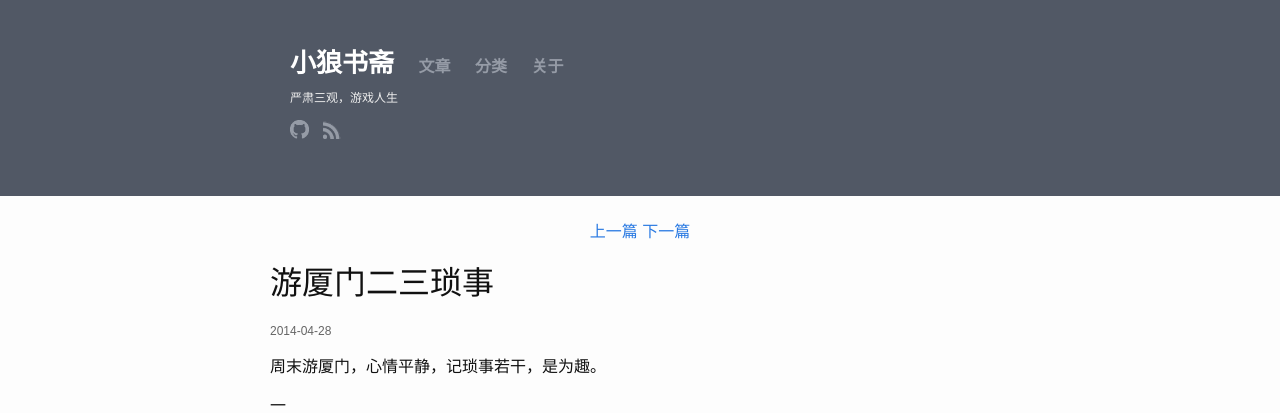
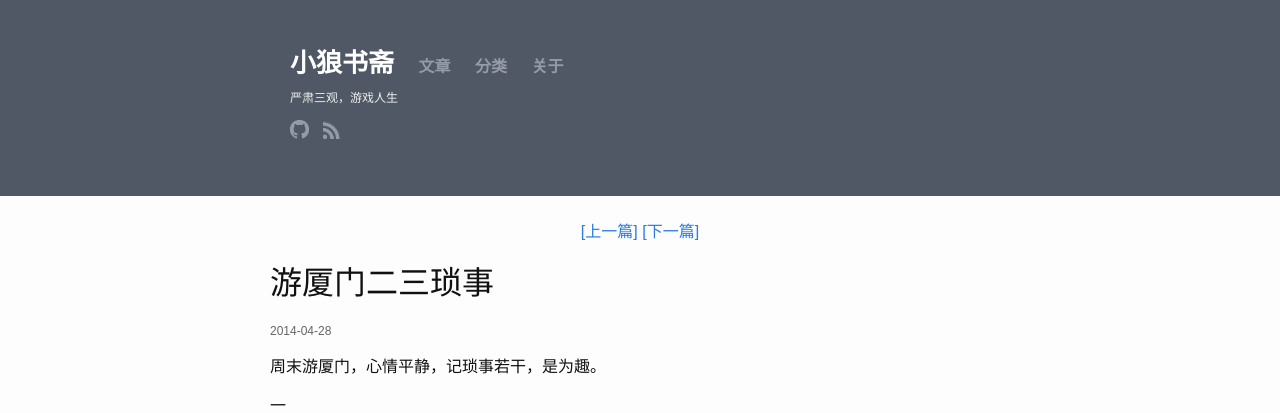
Before and after one commit to HongHeng/hongheng.github.io, a Jekyll site: the page built from _posts/2014-04-28-xiamen.md, in a window 1280 px wide. Shown: the top 413 px of the page. Built offline with Jekyll 4.4.1, drawn with Linux system fonts in a browser that asks for light colours.

Commit message:
统一格式

```diff
--- a/_layouts/post.html
+++ b/_layouts/post.html
@@ -5,8 +5,8 @@ layout: default
 
   <footer class="footer-nav">
   	<p>
-  		{% if page.previous %}<a class="post-link" href="{{ page.previous.url }}">上一篇</a>{% endif %}
-  		{% if page.next %}<a class="post-link" href="{{ page.next.url }}">下一篇</a>{% endif %}
+  		{% if page.previous %}<a class="post-link" href="{{ page.previous.url }}">[上一篇]</a>{% endif %}
+  		{% if page.next %}<a class="post-link" href="{{ page.next.url }}">[下一篇]</a>{% endif %}
   	</p>
   </footer>
 
@@ -21,12 +21,8 @@ layout: default
 
   <footer class="footer-nav">
   	<p>
-  		{% if page.previous %}
-  			<a class="post-link" href="{{ page.previous.url }}">[上一篇]</a>
-  		{% endif %}
-  		{% if page.next %}
-  			<a class="post-link" href="{{ page.next.url }}">[下一篇]</a>
-  		{% endif %}
+  		{% if page.previous %}<a class="post-link" href="{{ page.previous.url }}">[上一篇]</a>{% endif %}
+  		{% if page.next %}<a class="post-link" href="{{ page.next.url }}">[下一篇]</a>{% endif %}
   	</p>
   </footer>
 
```
